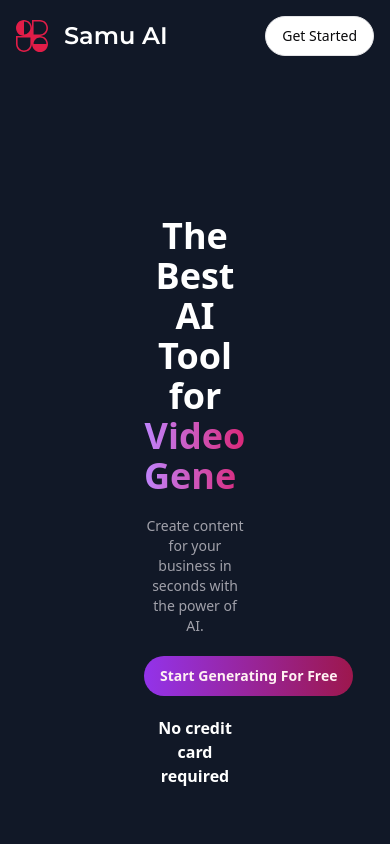
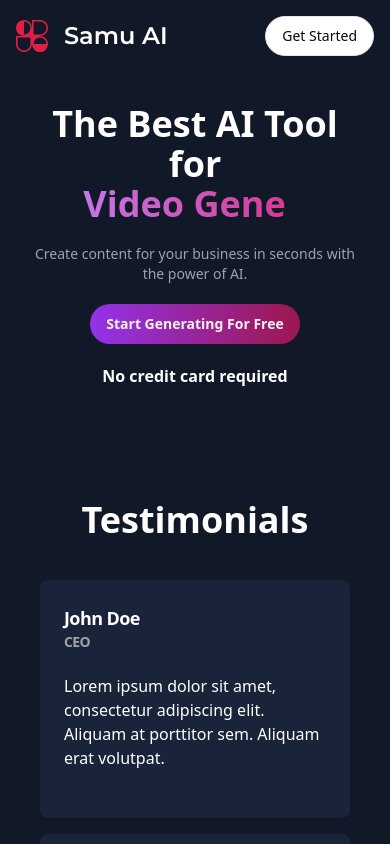
Before and after one commit to samuelperezcode/samu-ai, a Next.js app: page / in a window 390 px wide. Built offline with nearby package versions, Linux system fonts and the light colour scheme; no server answers.

Commit message:
fix(hero): change padding on mobile view

```diff
--- a/app/(landing)/components/landing-hero.tsx
+++ b/app/(landing)/components/landing-hero.tsx
@@ -8,7 +8,7 @@ import TypeWriterComponent from 'typewriter-effect'
 export default function LandingHero() {
   const { isSignedIn } = useAuth()
   return (
-    <section className="space-y-5 p-36 text-center font-bold text-white">
+    <section className="space-y-5 p-8 md:p-36 text-center font-bold text-white">
       <div className="text-4xl sm:text-5xl md:text-6xl lg:text-7xl">
         <h1>The Best AI Tool for</h1>
         <div className="text-transparent bg-clip-text bg-gradient-to-r from-purple-400 to-pink-600">
```
